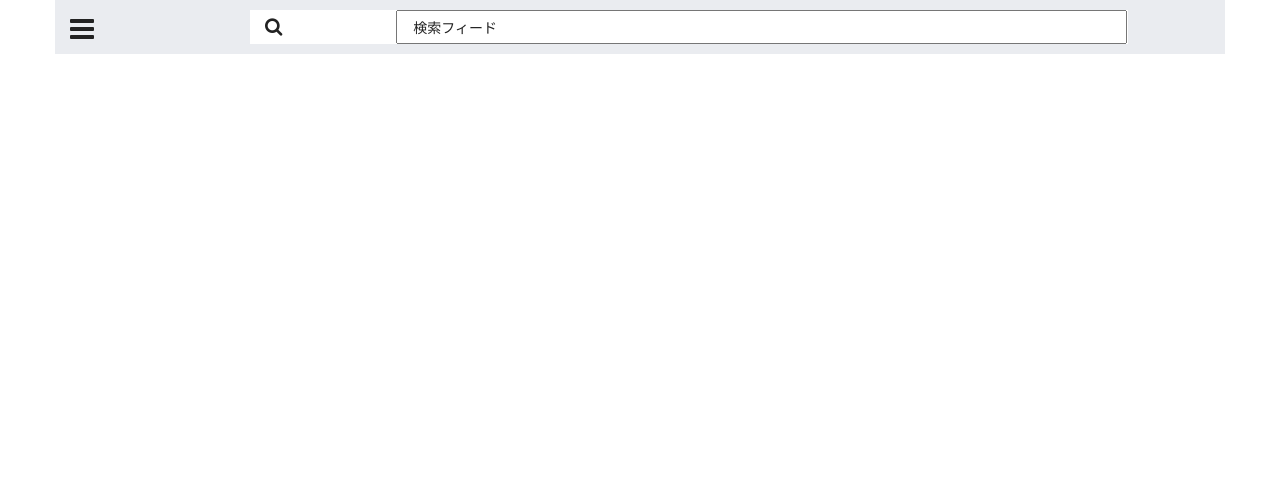
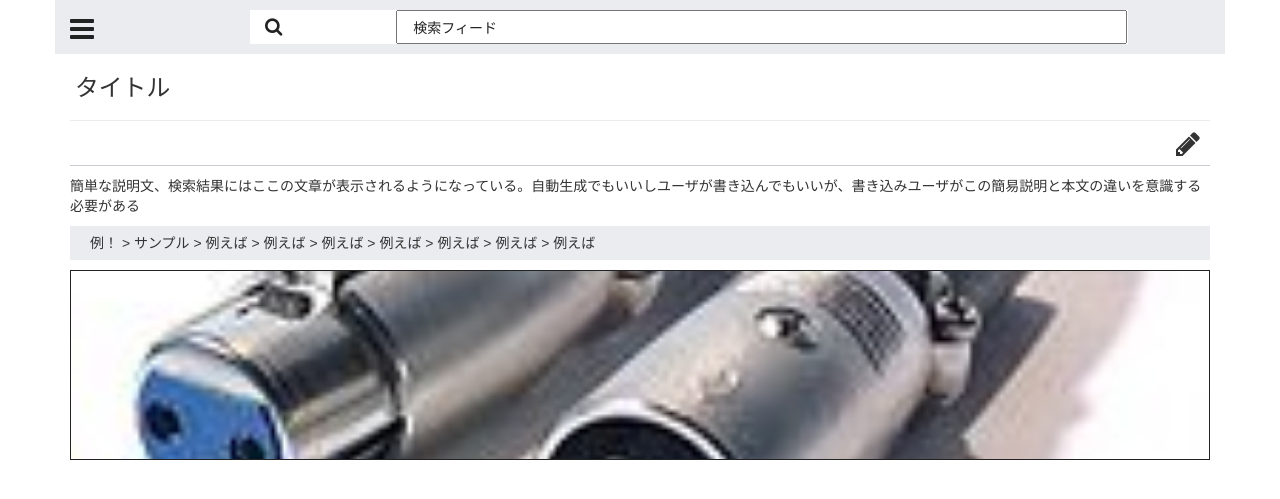
Before and after one commit to MagmaChocolate/LBT_Wiki, a PHP site: page / in a window 1280 px wide. Shown: the top 499 px of the page. Run offline with PHP 8.4, Linux system fonts and the light colour scheme.

Commit message:
[working] 本文のスタイルつけ中

```diff
--- a/index.html
+++ b/index.html
@@ -22,7 +22,6 @@
   <meta charset="utf-8" />
   <meta http-equiv="X-UA-Compatible" content="IE=edge">
   <meta name="viewport" content="width=device-width, initial-scale=1">
-  <link href="./resource/view.css" rel="stylesheet" />
   <!-- include FontAwesome -->
   <link rel="stylesheet" href="./resource/font-awesome/css/font-awesome.min.css">
   <!-- include Bootstrap -->
@@ -44,9 +43,8 @@
 
 <!-- メインコンテンツ -->
 <div class="main-area">
-  <!-- ヘッダー部分 -->
   <div class="container">
-    <div class="row">
+    <div class="row"> <!-- ヘッダー部分 -->
       <header class="col-xs-12">
         <div class="row">
           <div class="col-xs-2"><i class="fa fa-bars fa-2x drawer-toggle"></i></div>
@@ -61,11 +59,32 @@
         </div>
       </header>
     </div>
+
+
+    <div class="main-contents">  <!-- 記事部分 -->
+      <h1>タイトル</h1>
+      <div class="tools"><i class="fa fa-pencil fa-2x"></i></div>
+    </div>
+    <div class="description">
+      簡単な説明文、検索結果にはここの文章が表示されるようになっている。自動生成でもいいしユーザが書き込んでもいいが、書き込みユーザがこの簡易説明と本文の違いを意識する必要がある
+    </div>
+    <ul class="breadcrumb-list">  <!-- パンくずリスト -->
+      <li class="breadcrumb-contents">例！</li>
+      <li class="breadcrumb-contents">サンプル</li>
+      <li class="breadcrumb-contents">例えば</li>
+      <li class="breadcrumb-contents">例えば</li>
+      <li class="breadcrumb-contents">例えば</li>
+      <li class="breadcrumb-contents">例えば</li>
+      <li class="breadcrumb-contents">例えば</li>
+      <li class="breadcrumb-contents">例えば</li>
+      <li class="breadcrumb-contents">例えば</li>
+    </ul>
+    <div class="eyecatch">
+    </div>
   </div>
 </div>
 
 
-<script src="./resource/view.js"></script>
 <!-- Include JQery -->
 <script src="./resource/jquery/jquery-3.1.1.slim.min.js"></script>
 <!-- Include all compiled plugins (below), or include individual files as needed -->
@@ -81,5 +100,7 @@
 <script src="./resource/drawer/js/drawer.min.js"></script>
 <script>$(document).ready(function(){$('.drawer').drawer();});</script>
 
+<script src="./resource/view.js"></script>
+<link href="./resource/view.css" rel="stylesheet" />
 </body>
 </html>
--- a/resource/view.css
+++ b/resource/view.css
@@ -29,7 +29,7 @@ div .search-area{
 
 /*サイドメニュー*/
 .drawer-nav{
-  background-color: #eaecf0 !important;
+  background-color: #eaecf0 ;
 }
 .list-contents{
   display:block;
@@ -60,3 +60,62 @@ div .search-area{
   border-top: solid 0px #222;
   box-sizing: border-box;
 }
+
+
+/* 記事 */
+h1{ /* タイトル */
+  font-size: 1.7em;
+  font-family: 'Linux Libertine','Georgia','Times',serif;
+  margin-top: 20px;
+  margin-left: 5px;
+  padding-bottom: 10px;
+}
+
+div.tools{  /* 記事操作ツールのボタン */
+  width: 100%;
+  height: 46px;
+  border-top: solid #eaecf0 1px;
+  border-bottom: solid #c8ccd1 1px;
+}
+i.fa-pencil{
+  float: right;
+  margin-right: 10px;
+  height: 46px;
+  line-height: 46px;
+}
+
+ul.breadcrumb-list{ /* パンくずリスト */
+  background-color: #eaecf0;
+  margin-top: 10px;
+  padding-left: 20px;
+  padding-right: 20px;
+  padding-top: 0.5em;
+  padding-bottom: 0.5em;
+}
+ul.breadcrumb-list li.breadcrumb-contents{
+  display: inline;
+}
+ul.breadcrumb-list li.breadcrumb-contents:before{
+  content: ' > '; /* li要素の前に>>記号を追加 */
+}
+ul.breadcrumb-list li:first-child:before {
+content: ''; /* 最初のli要素から>>記号を消す */
+}
+
+
+div.description{ /* 簡易説明 */
+  margin-top: 10px;
+}
+
+
+div.eyecatch{ /* アイキャッチ画像 */
+  /*background-image: url("./img/xlr-600x300.jpg");*/
+  background-image: url("./img/xlr-200x118.jpg");
+  background-repeat: no-repeat;
+  background-position: center;
+  background-size: 100% auto;
+  width: 100%;
+  height: 190px;
+  box-sizing: border-box;
+  border: solid 1px #222;
+}
```
Also changed, not shown: resource/img/xlr-200x118.jpg (added), resource/img/xlr-600x300.jpg (added).
